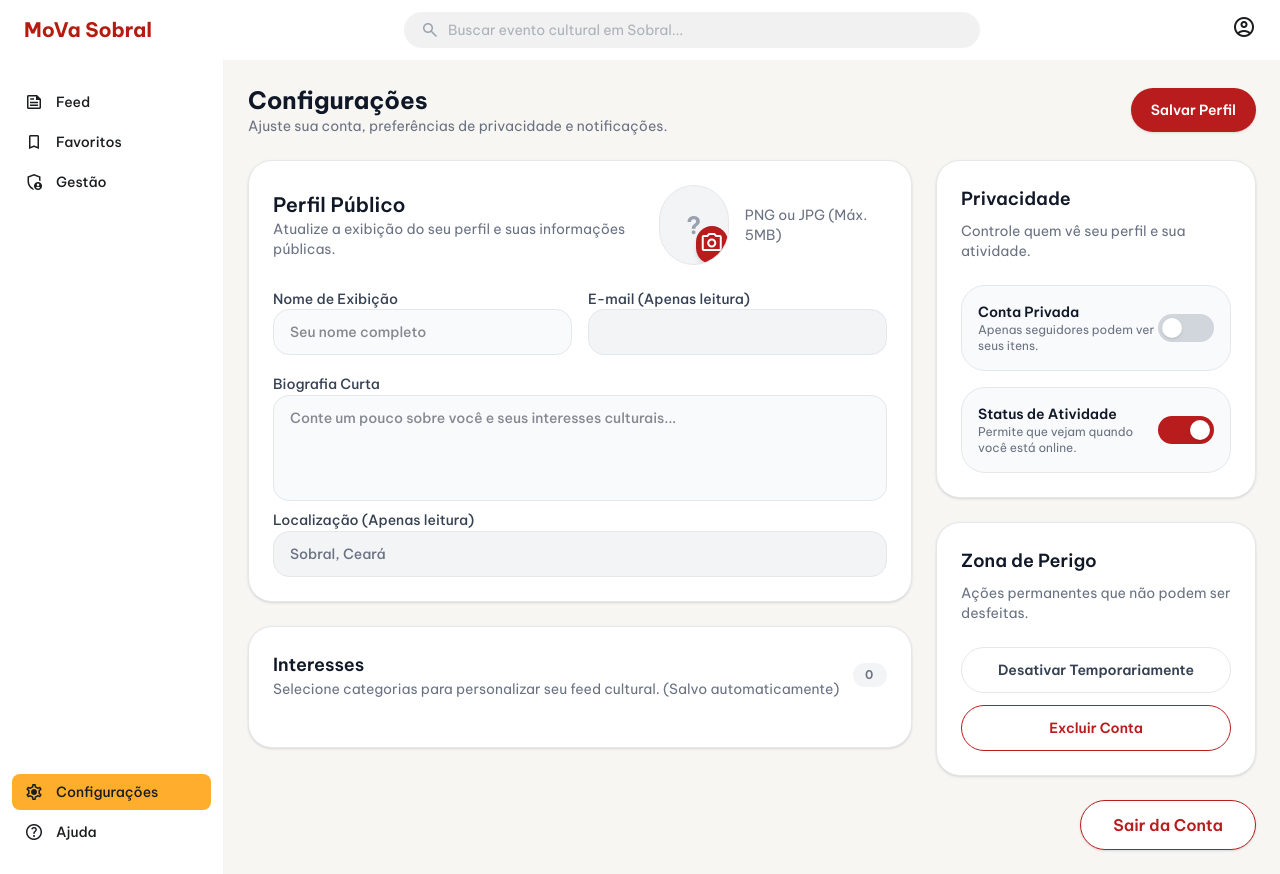
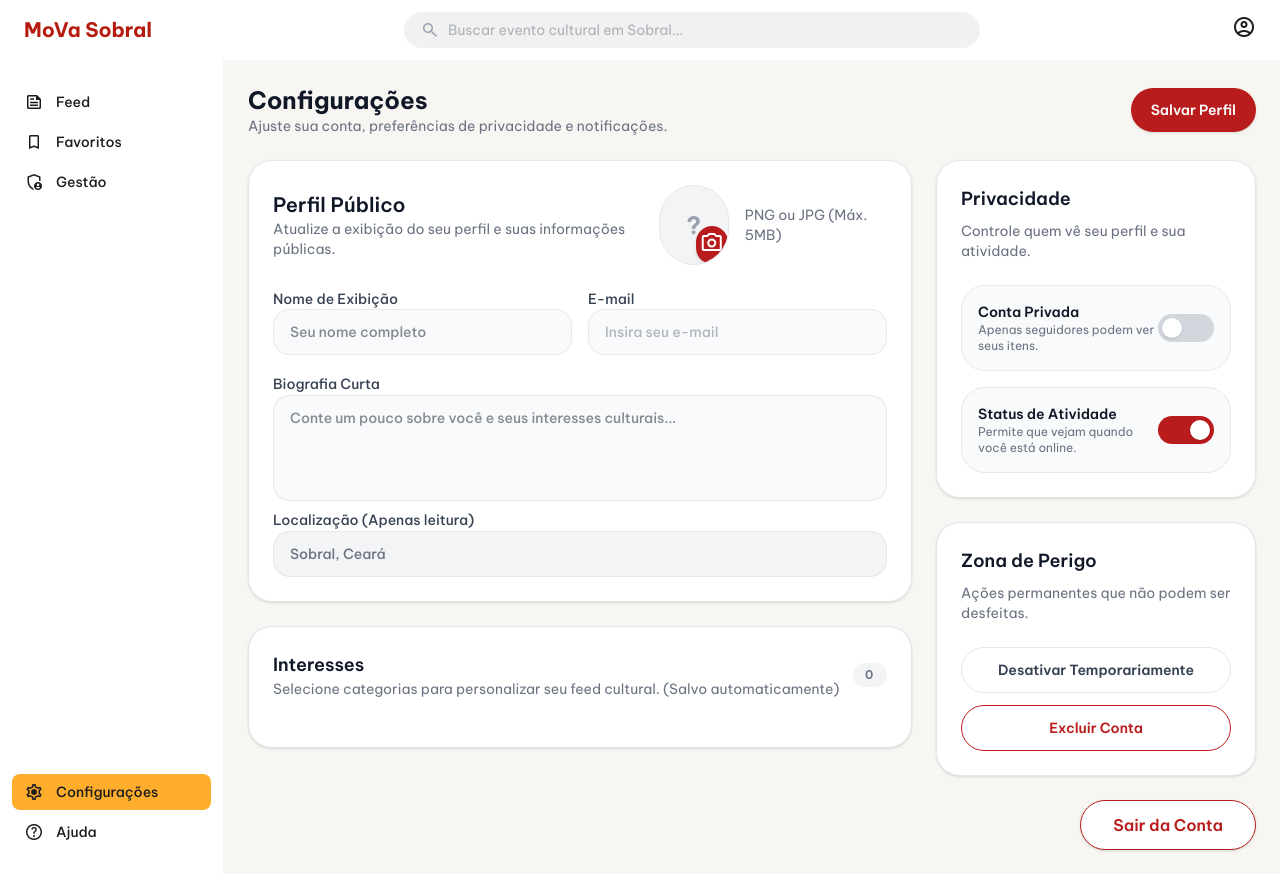
Before and after one commit to hevellyn16/movaComoVai, a Next.js app in the folder front/mova/: page /configuracoes in a window 1280 px wide. Built offline with nearby package versions, Linux system fonts and the light colour scheme.

Commit message:
consertar botao

```diff
--- a/front/mova/app/(main)/configuracoes/page.tsx
+++ b/front/mova/app/(main)/configuracoes/page.tsx
@@ -199,12 +199,12 @@ export default function ConfiguracoesPage() {
                   />
                 </label>
                 <label className="space-y-2 text-sm font-medium text-gray-700">
-                  E-mail (Apenas leitura)
+                  E-mail
                   <input
+                    placeholder="Insira seu e-mail"
                     type="email"
                     value={user?.email || ""}
-                    disabled
-                    className="w-full rounded-2xl border border-gray-200 bg-gray-100 px-4 py-3 text-sm text-gray-500 outline-none cursor-not-allowed"
+                    className="w-full rounded-2xl border border-gray-200 bg-gray-50 px-4 py-3 text-sm text-gray-500 outline-none"
                   />
                 </label>
               </div>
```
Also changed, not shown: 1 other file (tests, documents, lock files or other folders).
